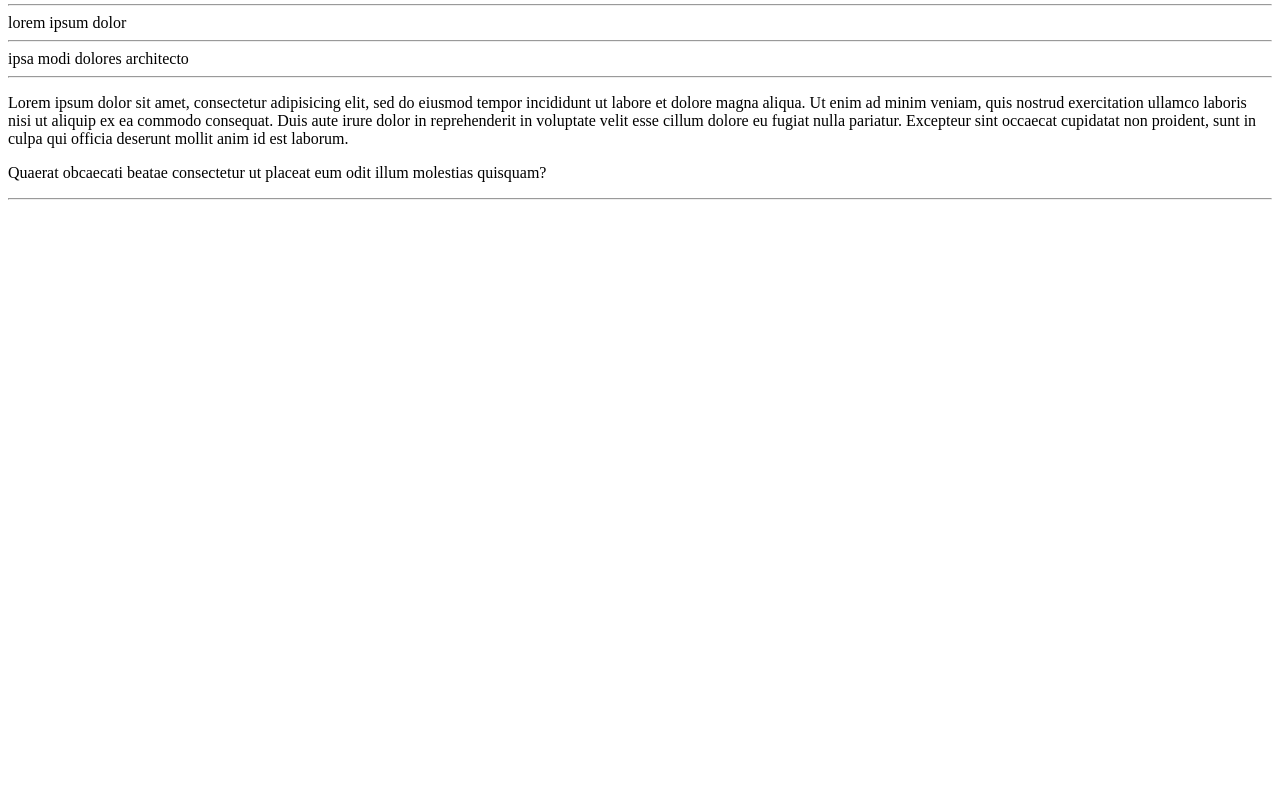
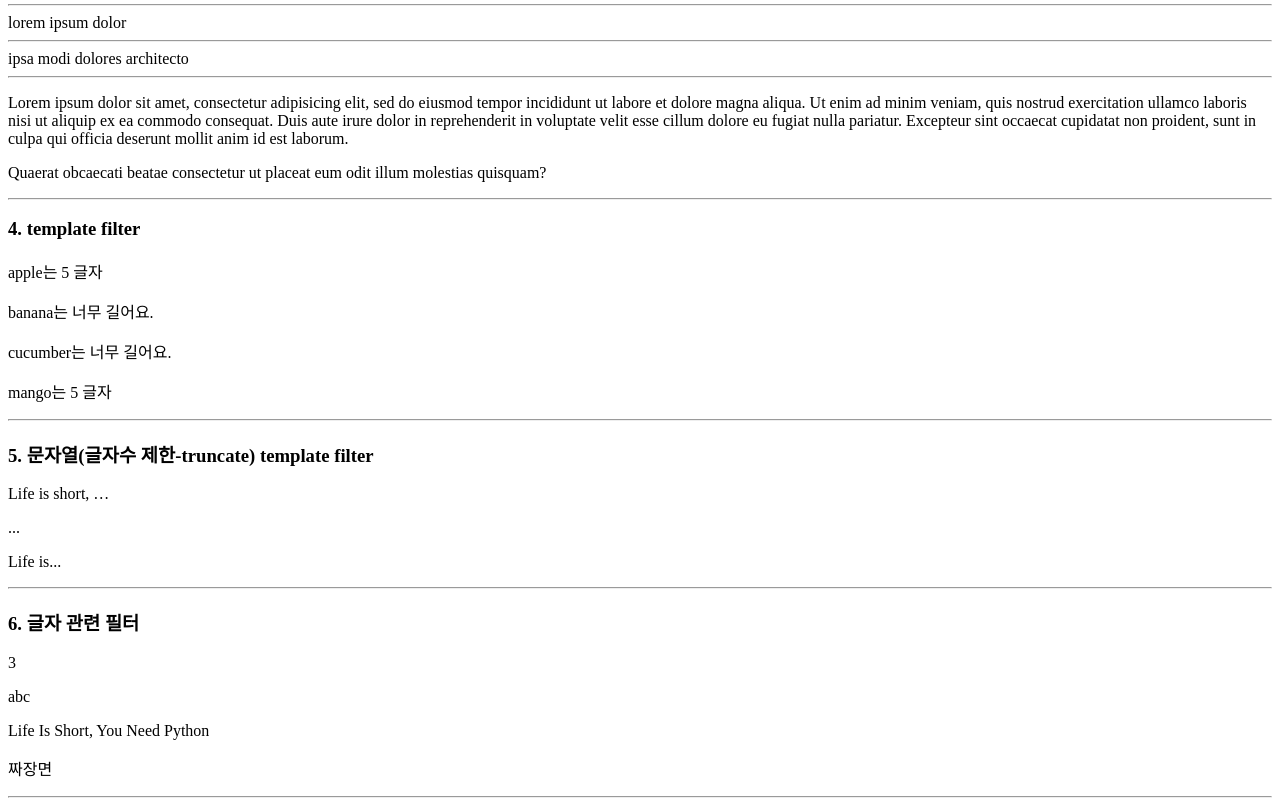
Before and after one commit to Grayson-choi/django_fake_insta, a Django app: page /template_language/ in a window 1280 px wide. Shown: the part 1006-1812 px from the top of the page. Before the commit the page ends 1206 px from the top, so only its background shows below. Run offline with Django 3.2, Linux system fonts and the light colour scheme.

Commit message:
Day01 template_filter

```diff
--- a/articles/templates/template_language.html
+++ b/articles/templates/template_language.html
@@ -47,3 +47,26 @@
 {% comment %} p는 문단 {% endcomment %}
 {% lorem 2 p %}
 <hr>
+<h3>4. template filter </h3>
+{% for message in messages %}
+  {% if message|length > 5 %}
+  <p>{{ message }}는 너무 길어요.</p>
+  {% else %}
+  <p>{{ message }}는 {{ message|length }} 글자</p>
+  {% endif %}
+{% endfor %}
+<hr>
+<h3>5. 문자열(글자수 제한-truncate) template filter </h3>
+{% comment %} 문자를 조건보다 길다면 ... 으로 생략함 {% endcomment %}
+{% comment %} my_sentence = 'Life is short, you need python' {% endcomment %}
+<p>{{ my_sentence|truncatewords:3 }}</p> <!-- 단어 단위로 제한 -> Life is short, ... -->
+<p>{{ my_sentence|truncatechars:3 }}</p> <!-- 문자 단위로 제한(3번째는 포함 x) = ... -->
+<p>{{ my_sentence|truncatechars:10 }}</p> <!-- 10번째는 포함 = Life is... -->
+<hr>
+
+<h3>6. 글자 관련 필터</h3>
+<p>{{ 'abc'|length }}</p> <!--3-->
+<p>{{ 'ABC'|lower }}</p>  <!--abc-->
+<p>{{ my_sentence|title }}</p> <!--모든 단어의 첫글자를 대문자로 변경-->
+<p>{{ menus|random }}</p> <!--주어진 리스트에서 요소를 랜덤하게 뽑음-->
+<hr>
```
